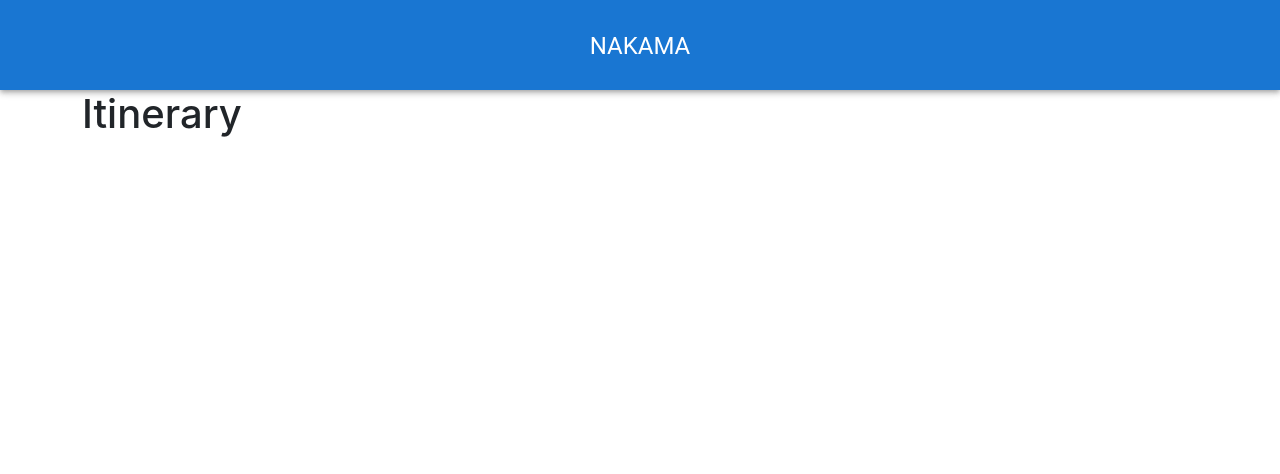
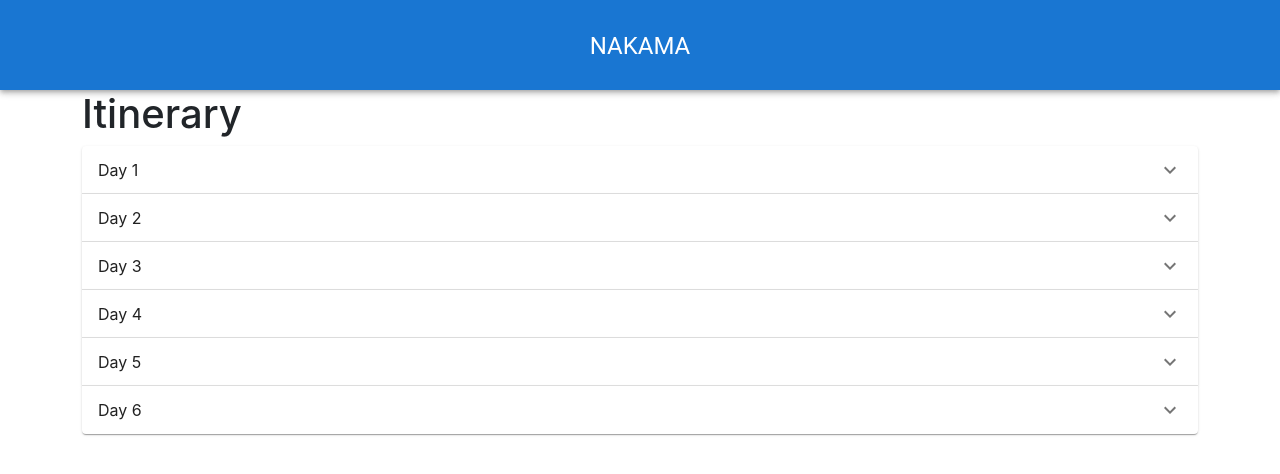
Before and after one commit to meprabin000/Nakama, a React (Create React App) app in the folder client/: page /Itinerary in a window 1280 px wide. Shown: the top 474 px of the page. Built offline with nearby package versions, Linux system fonts and the light colour scheme.

Commit message:
added accordion view for itinerary days

```diff
--- a/client/package.json
+++ b/client/package.json
@@ -5,6 +5,7 @@
   "dependencies": {
     "@emotion/react": "^11.10.4",
     "@emotion/styled": "^11.10.4",
+    "@mui/icons-material": "^5.10.9",
     "@mui/material": "^5.10.8",
     "@react-hook/cache": "^1.1.1",
     "@testing-library/jest-dom": "^5.16.5",
--- a/client/src/pages/Itinerary.js
+++ b/client/src/pages/Itinerary.js
@@ -1,12 +1,68 @@
 import React from "react";
 import { Container } from "react-bootstrap";
+import Typography from '@mui/material/Typography';
+import Accordion from '@mui/material/Accordion';
+import AccordionSummary from '@mui/material/AccordionSummary';
+import AccordionDetails from '@mui/material/AccordionDetails';
+import ExpandMoreIcon from '@mui/icons-material/ExpandMore';
+// added a new dependency in the package.json file to use material icons
+function Itinerary(props) {
+    return (
+        <Container className="Itinerary">
+            <h1>Itinerary</h1>
+            {/* The accordion here is to create a list of days for the itinerary in the form of collapsible tabls for each day. */}
+            <Accordion>
+                <AccordionSummary expandIcon={<ExpandMoreIcon />}>
+                    Day 1
+                </AccordionSummary>
+                <AccordionDetails>
+                Lorem ipsum dolor sit amet, consectetur adipiscing elit. Suspendisse malesuada lacus ex, sit amet blandit leo lobortis eget.
+                </AccordionDetails>
+            </Accordion>
 
-const Itinerary = (props) => {
-    return (
-    <Container className="Itinerary">
-        <h1>Itinerary</h1>
+            <Accordion>
+                <AccordionSummary expandIcon={<ExpandMoreIcon />}>
+                    Day 2
+                </AccordionSummary>
+                <AccordionDetails>
+                Lorem ipsum dolor sit amet, consectetur adipiscing elit. Suspendisse malesuada lacus ex, sit amet blandit leo lobortis eget.
+                </AccordionDetails>
+            </Accordion>
 
-    </Container> );
+            <Accordion>
+                <AccordionSummary expandIcon={<ExpandMoreIcon />}>
+                    Day 3
+                </AccordionSummary>
+                <AccordionDetails>
+                Lorem ipsum dolor sit amet, consectetur adipiscing elit. Suspendisse malesuada lacus ex, sit amet blandit leo lobortis eget.
+                </AccordionDetails>
+            </Accordion>
+            {/* Repeat this for each day on the itinerary. */}
+            <Accordion>
+                <AccordionSummary expandIcon={<ExpandMoreIcon />}>
+                    Day 4
+                </AccordionSummary>
+                <AccordionDetails>
+                Lorem ipsum dolor sit amet, consectetur adipiscing elit. Suspendisse malesuada lacus ex, sit amet blandit leo lobortis eget.
+                </AccordionDetails>
+            </Accordion>
+            <Accordion>
+                <AccordionSummary expandIcon={<ExpandMoreIcon />}>
+                    Day 5
+                </AccordionSummary>
+                <AccordionDetails>
+                Lorem ipsum dolor sit amet, consectetur adipiscing elit. Suspendisse malesuada lacus ex, sit amet blandit leo lobortis eget.
+                </AccordionDetails>
+            </Accordion>
+            <Accordion>
+                <AccordionSummary expandIcon={<ExpandMoreIcon />}>
+                    Day 6
+                </AccordionSummary>
+                <AccordionDetails>
+                Lorem ipsum dolor sit amet, consectetur adipiscing elit. Suspendisse malesuada lacus ex, sit amet blandit leo lobortis eget.
+                </AccordionDetails>
+            </Accordion>
+        </Container>);
 }
 
 export default Itinerary;
```
Also changed, not shown: 2 other files (tests, documents, lock files or other folders).
